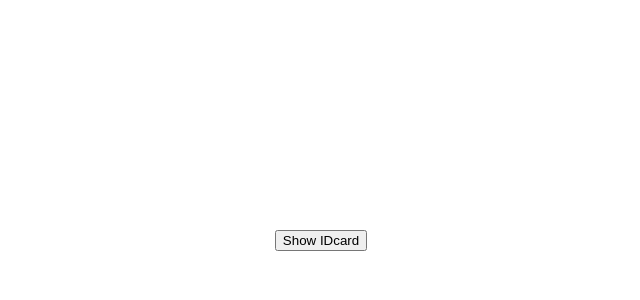
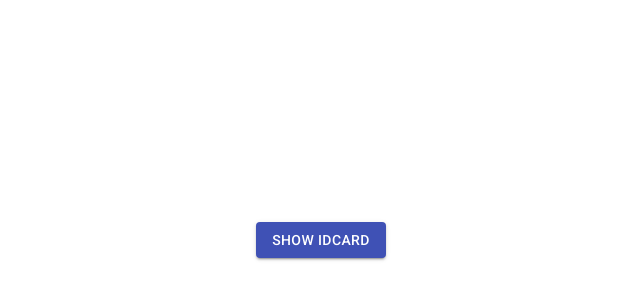
Before and after one commit to nikocevicstefan/amp-react, a React (Create React App) app: page /home in a window 1280 px wide. Shown: the part 160-460 px from the top of the page, without its empty margins (319-959 px from the left). Built offline with nearby package versions, Linux system fonts and the light colour scheme.

Commit message:
Modifies button styles

```diff
--- a/package.json
+++ b/package.json
@@ -4,6 +4,7 @@
   "private": true,
   "dependencies": {
     "@material-ui/core": "^4.9.2",
+    "@material-ui/icons": "^4.9.1",
     "@testing-library/jest-dom": "^4.2.4",
     "@testing-library/react": "^9.4.0",
     "@testing-library/user-event": "^7.2.1",
--- a/src/Component/Modal.js
+++ b/src/Component/Modal.js
@@ -1,6 +1,7 @@
 import React from 'react';
 import { makeStyles } from '@material-ui/core/styles';
 import Modal from '@material-ui/core/Modal';
+import Button from '@material-ui/core/Button';
 import IDcard from './IDCard'
 
 
@@ -43,9 +44,9 @@ const SimpleModal = ({user}) => {
 
   return (
     <div>
-      <button type="button" onClick={handleOpen}>
+      <Button variant="contained" color="primary" onClick={handleOpen}>
         Show IDcard
-      </button>
+      </Button>
       <Modal
         aria-labelledby="simple-modal-title"
         aria-describedby="simple-modal-description"
@@ -54,7 +55,7 @@ const SimpleModal = ({user}) => {
       >
         <div style={modalStyle} className={classes.paper}>
           <IDcard user={user}/>
-          <button onClick={handleClose}>Close</button>
+          <Button onClick={handleClose}  variant="contained" color="secondary">Close</Button>
         </div>
       </Modal>
     </div>
--- a/src/Page/Home.js
+++ b/src/Page/Home.js
@@ -1,5 +1,5 @@
 import React from 'react';
-import IDCard from '../Component/IDCard';
+//import IDCard from '../Component/IDCard';
 import Modal from '../Component/Modal'
 
 
```
Also changed, not shown: public/index.html (+0 -13 lines), 1 other file (tests, documents, lock files or other folders).
